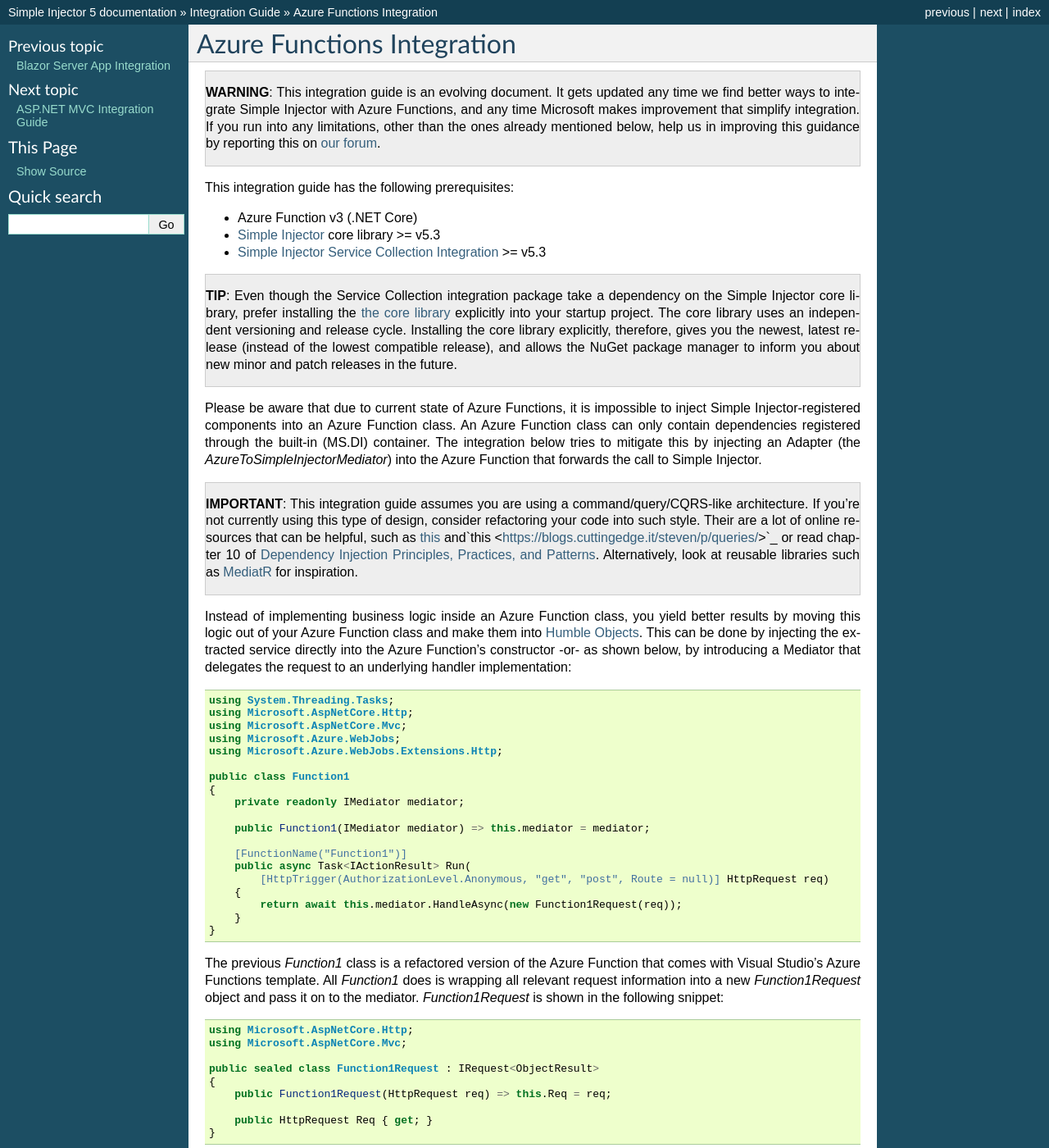
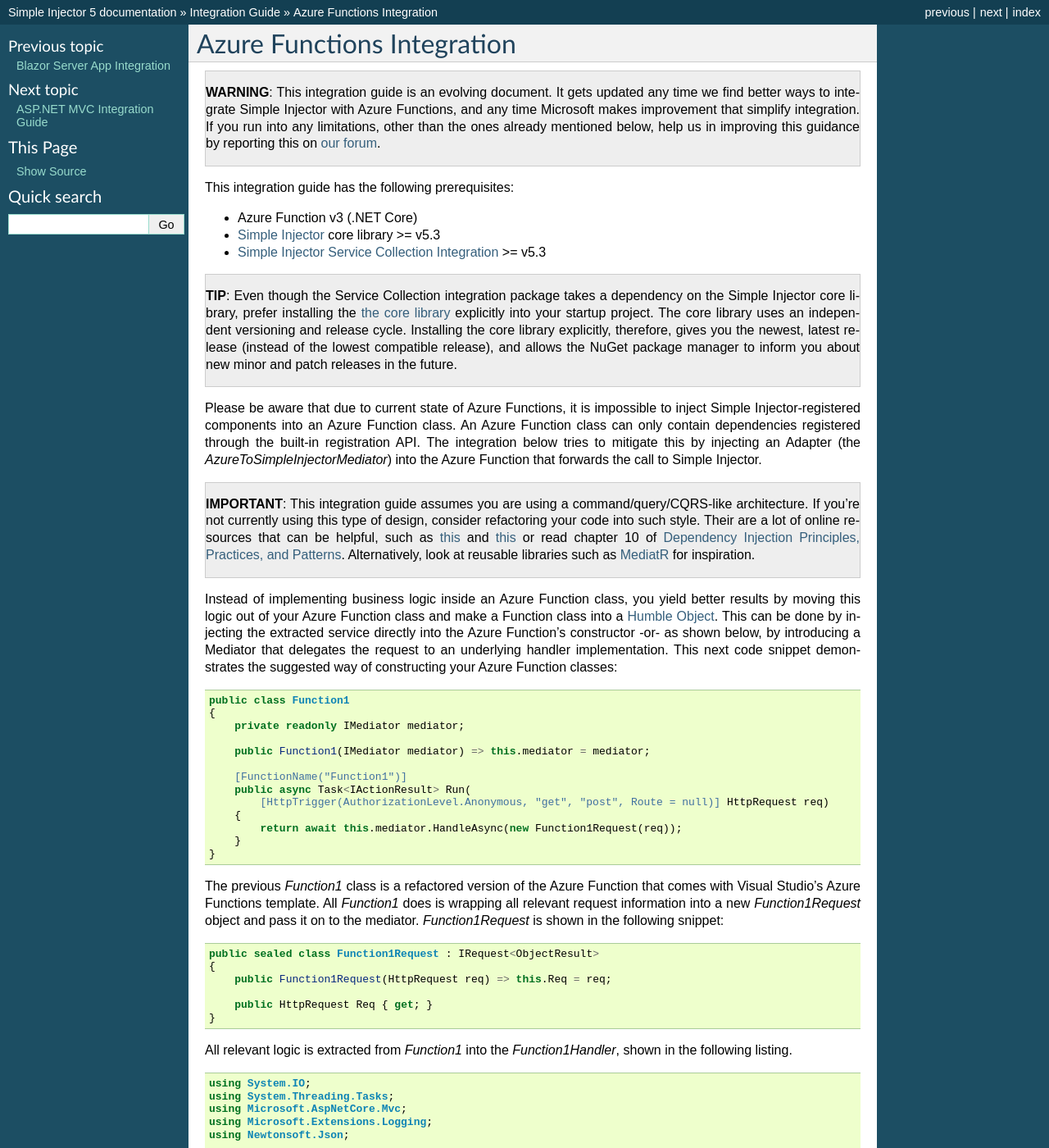
Before and after one commit to simpleinjector/Documentation, a Sphinx documentation site: the page built from source/azurefunctionsintegration.rst, in a window 1280 px wide and 1400 px high. Shown: the whole window at 82% size. Built offline with Sphinx 7.4.7, drawn with Linux system fonts in a browser that asks for light colours; some of the changed text lies outside the part shown.

Commit message:
Improvements to Azure Functions documentation.

```diff
--- a/source/azurefunctionsintegration.rst
+++ b/source/azurefunctionsintegration.rst
@@ -14,23 +14,17 @@ This integration guide has the following prerequisites:
 
 .. container:: Note
 
-    **TIP**: Even though the Service Collection integration package take a dependency on the Simple Injector core library, prefer installing the `the core library <https://nuget.org/packages/SimpleInjector>`_ explicitly into your startup project. The core library uses an independent versioning and release cycle. Installing the core library explicitly, therefore, gives you the newest, latest release (instead of the lowest compatible release), and allows the NuGet package manager to inform you about new minor and patch releases in the future.
+    **TIP**: Even though the Service Collection integration package takes a dependency on the Simple Injector core library, prefer installing the `the core library <https://nuget.org/packages/SimpleInjector>`_ explicitly into your startup project. The core library uses an independent versioning and release cycle. Installing the core library explicitly, therefore, gives you the newest, latest release (instead of the lowest compatible release), and allows the NuGet package manager to inform you about new minor and patch releases in the future.
 
-Please be aware that due to current state of Azure Functions, it is impossible to inject Simple Injector-registered components into an Azure Function class. An Azure Function class can only contain dependencies registered through the built-in (MS.DI) container. The integration below tries to mitigate this by injecting an Adapter (the `AzureToSimpleInjectorMediator`) into the Azure Function that forwards the call to Simple Injector.
+Please be aware that due to current state of Azure Functions, it is impossible to inject Simple Injector-registered components into an Azure Function class. An Azure Function class can only contain dependencies registered through the built-in registration API. The integration below tries to mitigate this by injecting an Adapter (the `AzureToSimpleInjectorMediator`) into the Azure Function that forwards the call to Simple Injector.
 
 .. container:: Note
 
-    **IMPORTANT**: This integration guide assumes you are using a command/query/CQRS-like architecture. If you're not currently using this type of design, consider refactoring your code into such style. Their are a lot of online resources that can be helpful, such as `this <https://blogs.cuttingedge.it/steven/p/commands/>`_ and`this <https://blogs.cuttingedge.it/steven/p/queries/>`_ or read chapter 10 of `Dependency Injection Principles, Practices, and Patterns <https://cuttingedge.it/book/>`_. Alternatively, look at reusable libraries such as `MediatR <https://github.com/jbogard/MediatR>`_ for inspiration.
+    **IMPORTANT**: This integration guide assumes you are using a command/query/CQRS-like architecture. If you're not currently using this type of design, consider refactoring your code into such style. Their are a lot of online resources that can be helpful, such as `this <https://blogs.cuttingedge.it/steven/p/commands/>`_ and `this <https://blogs.cuttingedge.it/steven/p/queries/>`_ or read chapter 10 of `Dependency Injection Principles, Practices, and Patterns <https://cuttingedge.it/book/>`_. Alternatively, look at reusable libraries such as `MediatR <https://github.com/jbogard/MediatR>`_ for inspiration.
 
-Instead of implementing business logic inside an Azure Function class, you yield better results by moving this logic out of your Azure Function class and make them into `Humble Objects <https://martinfowler.com/bliki/HumbleObject.html>`_. This can be done by injecting the extracted service directly into the Azure Function's constructor -or- as shown below, by introducing a Mediator that delegates the request to an underlying handler implementation:
+Instead of implementing business logic inside an Azure Function class, you yield better results by moving this logic out of your Azure Function class and make a Function class into a `Humble Object <https://martinfowler.com/bliki/HumbleObject.html>`_. This can be done by injecting the extracted service directly into the Azure Function's constructor -or- as shown below, by introducing a Mediator that delegates the request to an underlying handler implementation. This next code snippet demonstrates the suggested way of constructing your Azure Function classes:
 
 .. code-block:: c#
-
-    using System.Threading.Tasks;
-    using Microsoft.AspNetCore.Http;
-    using Microsoft.AspNetCore.Mvc;
-    using Microsoft.Azure.WebJobs;
-    using Microsoft.Azure.WebJobs.Extensions.Http;
 
     public class Function1
     {
@@ -49,9 +43,6 @@ Instead of implementing business logic inside an Azure Function class, you yield
 The previous `Function1` class is a refactored version of the Azure Function that comes with Visual Studio's Azure Functions template. All `Function1` does is wrapping all relevant request information into a new `Function1Request` object and pass it on to the mediator. `Function1Request` is shown in the following snippet:
 
 .. code-block:: c#
-
-    using Microsoft.AspNetCore.Http;
-    using Microsoft.AspNetCore.Mvc;
 
     public sealed class Function1Request : IRequest<ObjectResult>
     {
@@ -74,13 +65,12 @@ All relevant logic is extracted from `Function1` into the `Function1Handler`, sh
     {
         private readonly ILogger log;
 
-        public Function1Handler(ILogger log)
-        {
-            this.log = log;
-        }
+        public Function1Handler(ILogger log) => this.log = log;
 
         public async Task<ObjectResult> HandleAsync(Function1Request message)
         {
+            // NOTE: Don't forget to add your applications root namespace to logging/logLevel
+            // node of the the application's host.json. Otherwise the line below won't log.
             this.log.LogInformation("C# HTTP trigger function processed a request.");
 
             string name = message.Req.Query["name"];
@@ -92,7 +82,7 @@ All relevant logic is extracted from `Function1` into the `Function1Handler`, sh
             string responseMessage = string.IsNullOrEmpty(name)
                 ? "This HTTP triggered function executed successfully. Pass a name in the " +
                     "query string or in the request body for a personalized response."
-                : $"Hello, {name}. This HTTP triggered function executed successfully.";
+                : "Hello, " + name + ". This HTTP triggered function executed successfully.";
 
             return new OkObjectResult(responseMessage);
         }
@@ -100,7 +90,7 @@ All relevant logic is extracted from `Function1` into the `Function1Handler`, sh
 
 `Function1Handler` is a plain-old C# object, which contains the code extracted from the Azure Function. It implements the application-defined `IRequestHandler<TRequest, TResult>` interface. The addition of this interface allows the `IMediator` implementation to dispatch the request to the correct underlying handler, and additionally allows cross-cutting concerns to be applied around the execution of those handlers.
 
-The previous code samples showed classes that either used or implemented `IMediator`, `IRequest<TResult>`, or `IRequestHandler<TRequest, TResult>`. The listing below shows their definitions:
+The previous code samples showed usages of the `IMediator`, `IRequest<TResult>`, and `IRequestHandler<TRequest, TResult>` interfaces. The listing below shows their definitions:
 
 .. code-block:: c#
 
@@ -159,6 +149,7 @@ To function, your Azure Functions application requires a bootstrapper that ties
             {
                 // Batch-register all your request handlers.
                 container.Register(typeof(IRequestHandler<,>), this.GetType().Assembly);
+                // TODO: Add your registrations here.
             }
 
             public void Configure(IServiceProvider app)
@@ -262,3 +253,5 @@ The only part missing from the equation is the `IMediator` implementation, which
             public void Dispose() { }
         }
     }
+
+The code below provides you with a working Azure Functions application. You can now start adding your own functions, requests, and handlers to start building your own awesome Azure Functions application.
```
Also changed, not shown: other parts of source/azurefunctionsintegration.rst (+1 -1 lines).
